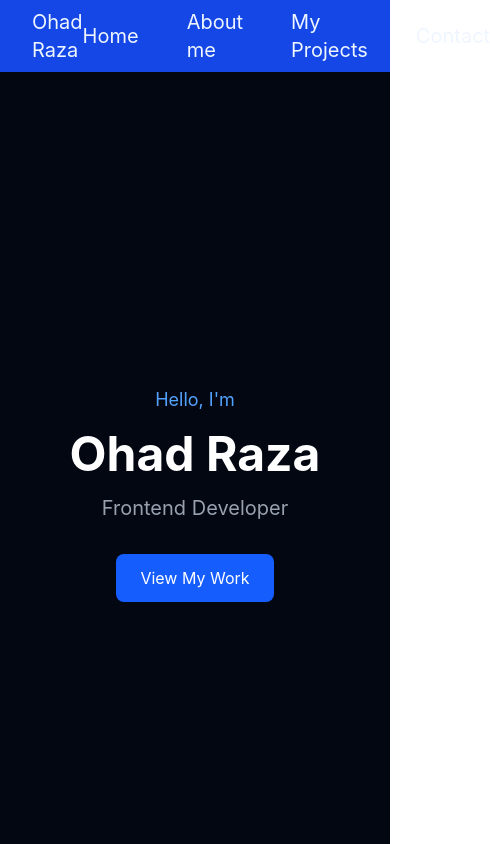
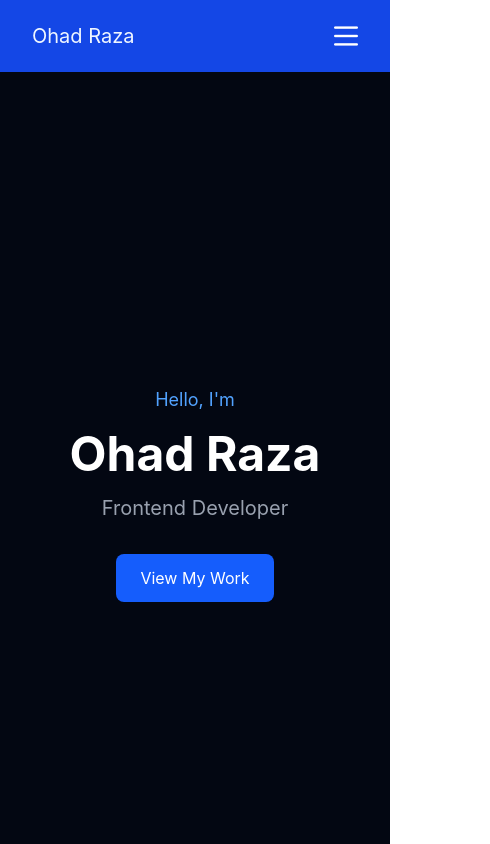
Before and after one commit to OhadRaza01/my-portfolio, a React (Vite) app: page / in a window 390 px wide. Shown: the top 844 px of the page, 490 px wide, since content can reach past the window. Built offline with nearby package versions, Linux system fonts and the light colour scheme.

Commit message:
added hamburger icon

```diff
--- a/src/components/NavBar.jsx
+++ b/src/components/NavBar.jsx
@@ -7,7 +7,10 @@ export default function NavBar() {
                 <div>
                     <h1>Ohad Raza</h1>
                 </div>
-                <ul className='flex justify-center items-center gap-12'>
+                <div className='md:hidden'>
+                    <img className='invert' src="src\assets\hamburger.png" alt="" />
+                </div>
+                <ul className='hidden md:flex justify-center items-center gap-12 '>
                     <li className='cursor-pointer'>
                         <a href="#home" className='hover:text-blue-200 transition-colors'>Home</a>
                     </li>
```
Also changed, not shown: src/assets/hamburger.png (added).
